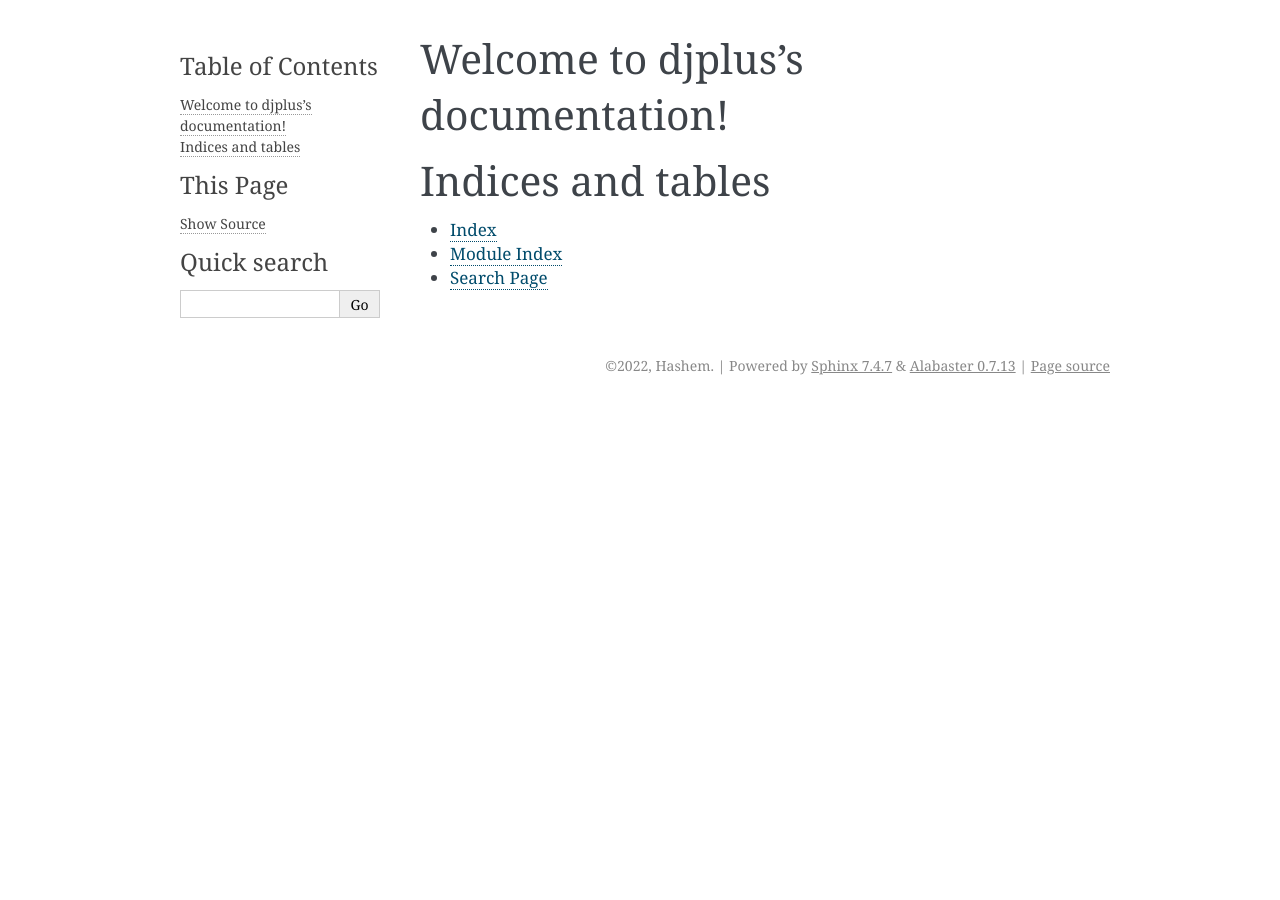
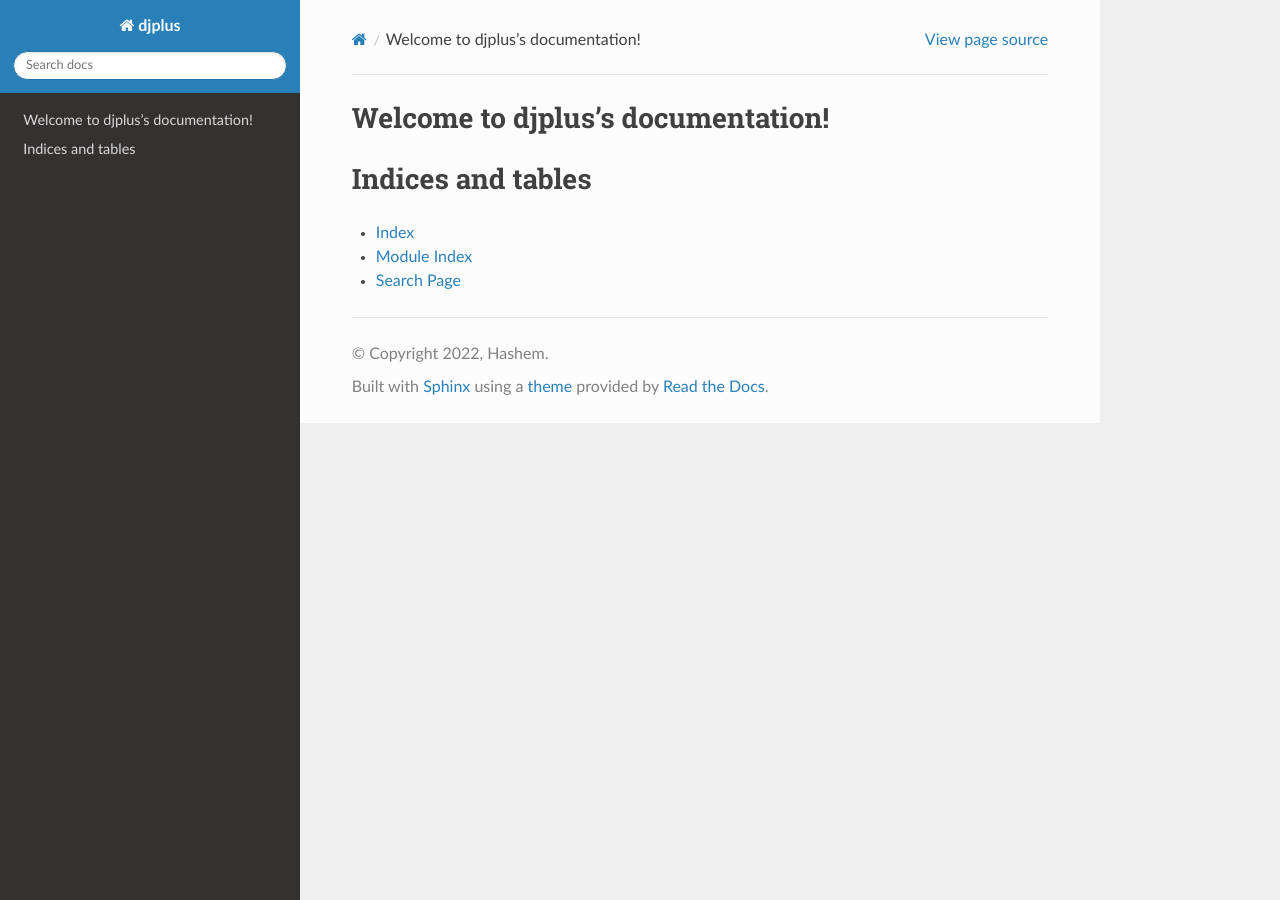
Before and after one commit to jommerce/jommerce, a Sphinx documentation site: the page built from docs/index.rst, in a window 1280 px wide. Built offline with Sphinx 7.4.7 and the Read the Docs theme 2.0.0, drawn with Linux system fonts in a browser that asks for light colours.

Commit message:
DOC: use read the docs theme

```diff
--- a/docs/conf.py
+++ b/docs/conf.py
@@ -47,7 +47,7 @@ exclude_patterns = ['_build', 'Thumbs.db', '.DS_Store']
 # The theme to use for HTML and HTML Help pages.  See the documentation for
 # a list of builtin themes.
 #
-html_theme = 'alabaster'
+html_theme = "sphinx_rtd_theme"
 
 # Add any paths that contain custom static files (such as style sheets) here,
 # relative to this directory. They are copied after the builtin static files,
--- a/docs/requirements.txt
+++ b/docs/requirements.txt
@@ -1 +1,2 @@
 sphinx==5.0.1
+sphinx_rtd_theme==1.0.0
--- a/pyproject.toml
+++ b/pyproject.toml
@@ -44,6 +44,7 @@ argon2 = ["argon2-cffi"]
 django-debug-toolbar = "^3.2.4"
 ipython = "^8.2.0"
 Sphinx = "^5.0.1"
+sphinx-rtd-theme = "^1.0.0"
 
 [tool.poetry.scripts]
 djplus = "djplus.__main__:main"
```
Also changed, not shown: 1 other file.
